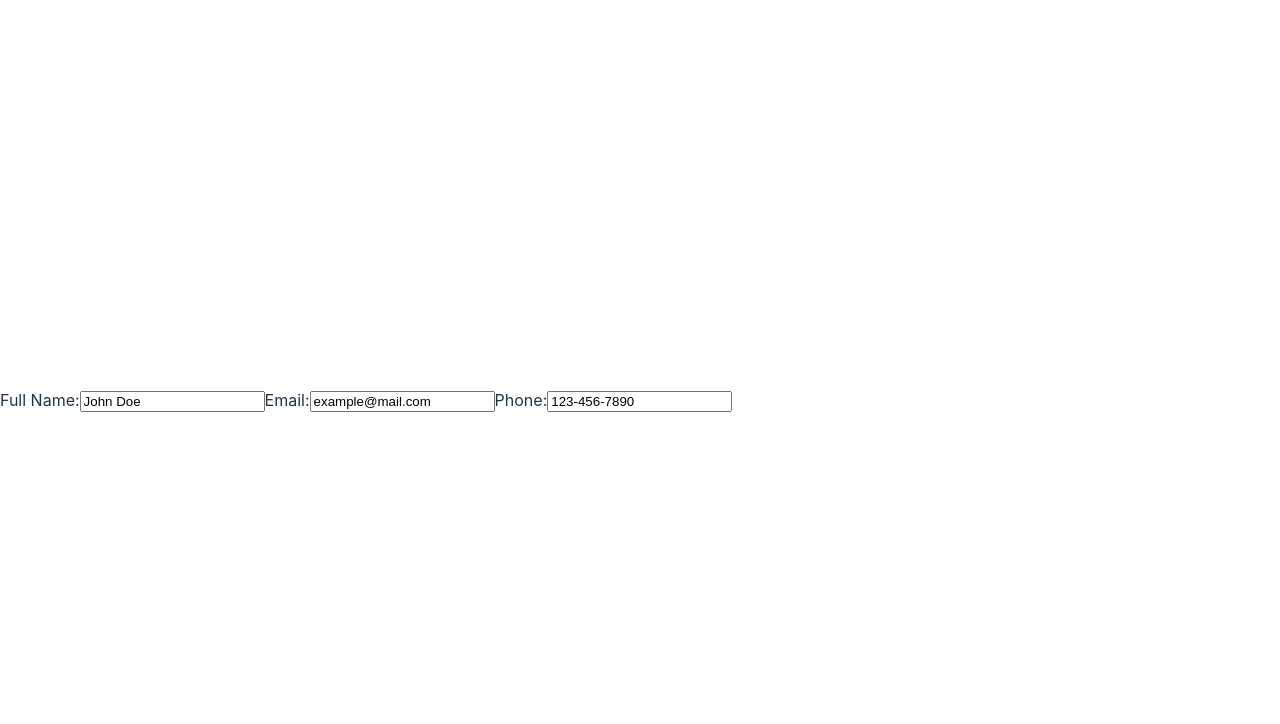
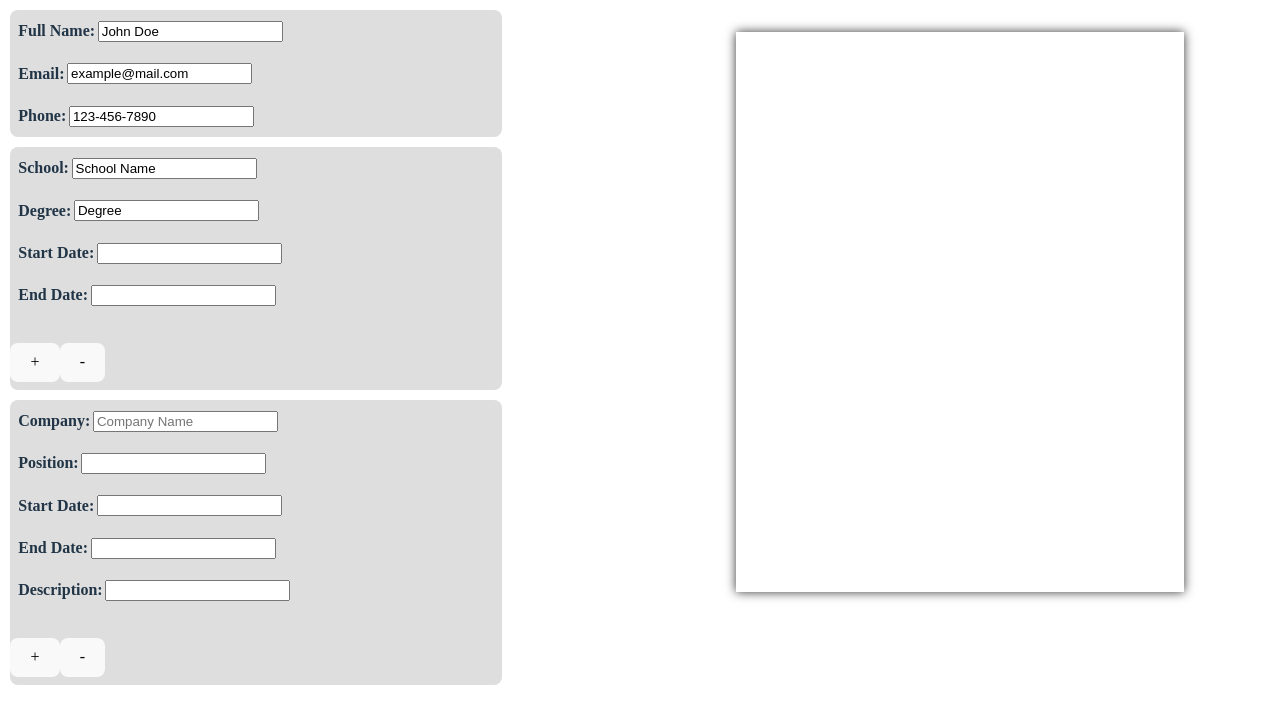
Before and after one commit to timalo/CVMaker, a React (Vite) app: page / in a window 1280 px wide. Shown: the top 724 px of the page. Built offline with nearby package versions, Linux system fonts and the light colour scheme.

Commit message:
Added input fields and the CV div. Will have to add functionality to buttons next prob.

```diff
--- /dev/null
+++ b/src/BasicInfoInput.jsx
@@ -0,0 +1,36 @@
+import { useState } from "react";
+
+export default function BasicInfoInput() {
+  const [name, setName] = useState("John Doe");
+  const [email, setEmail] = useState("example@mail.com");
+  const [phone, setPhone] = useState("123-456-7890");
+
+  const handleNameChange = (e) => {
+    setName(e.target.value);
+  };
+
+  const handleEmailChange = (e) => {
+    setEmail(e.target.value);
+  };
+
+  const handlePhoneChange = (e) => {
+    setPhone(e.target.value);
+  };
+
+  return (
+    <div className="basicInfoInput">
+      <label>
+        Full Name:
+        <input value={name} onChange={handleNameChange}></input>
+      </label>
+      <label>
+        Email:
+        <input value={email} onChange={handleEmailChange}></input>
+      </label>
+      <label>
+        Phone:
+        <input value={phone} onChange={handlePhoneChange}></input>
+      </label>
+    </div>
+  );
+}
--- a/src/CVMaker.jsx
+++ b/src/CVMaker.jsx
@@ -1,37 +1,28 @@
 import { useState } from "react";
+import BasicInfoInput from "./BasicInfoInput.jsx";
+import EducationInput from "./EducationInput.jsx";
+import JobInput from "./JobInput.jsx";
 
-export default function BasicInfoInput() {
-  const [name, setName] = useState("John Doe");
-  const [email, setEmail] = useState("example@mail.com");
-  const [phone, setPhone] = useState("123-456-7890");
-
-  const handleNameChange = (e) => {
-    setName(e.target.value);
-  };
-
-  const handleEmailChange = (e) => {
-    setEmail(e.target.value);
-  };
-
-  const handlePhoneChange = (e) => {
-    setPhone(e.target.value);
-  };
+export default function CVMaker() {
+  const [educationList, setEducationList] = useState([]);
+  const [jobList, setJobList] = useState([]);
+  //Should this ^ be here? Lol dunno, move somewhere else if needed.
 
   return (
-    <div className="inputDiv">
-      <div className="basicInfo">
-        <label>
-          Full Name:
-          <input value={name} onChange={handleNameChange}></input>
-        </label>
-        <label>
-          Email:
-          <input value={email} onChange={handleEmailChange}></input>
-        </label>
-        <label>
-          Phone:
-          <input value={phone} onChange={handlePhoneChange}></input>
-        </label>
+    <div className="content">
+      <div className="inputsDiv">
+        <div className="basicInfoDiv">
+          <BasicInfoInput />
+        </div>
+        <div className="educationsDiv">
+          <EducationInput />
+        </div>
+        <div className="jobsDiv">
+          <JobInput />
+        </div>
+      </div>
+      <div className="CVDiv">
+        <div className="CVContainer"></div>
       </div>
     </div>
   );
--- /dev/null
+++ b/src/EducationInput.jsx
@@ -0,0 +1,48 @@
+import { useState } from "react";
+
+export default function EducationInput() {
+  const [school, setSchool] = useState("School Name");
+  const [degree, setDegree] = useState("Degree");
+  const [startDate, setStartDate] = useState("");
+  const [endDate, setEndDate] = useState("");
+
+  return (
+    <div className="educationItem">
+      <label>
+        School:
+        <input
+          value={school}
+          onChange={(e) => setSchool(e.target.value)}
+          placeholder="School Name"
+        ></input>
+      </label>
+      <label>
+        Degree:
+        <input
+          value={degree}
+          onChange={(e) => setDegree(e.target.value)}
+          placeholder="Degree"
+        ></input>
+      </label>
+      <label>
+        Start Date:
+        <input
+          value={startDate}
+          onChange={(e) => setStartDate(e.target.value)}
+        ></input>
+      </label>
+      <label>
+        End Date:
+        <input
+          value={endDate}
+          onChange={(e) => setEndDate(e.target.value)}
+        ></input>
+      </label>
+      <br />
+      <div className="buttonsDiv">
+        <button className="newEduBtn">+</button>
+        <button className="removeEduBtn">-</button>
+      </div>
+    </div>
+  );
+}
--- /dev/null
+++ b/src/JobInput.jsx
@@ -0,0 +1,55 @@
+import { useState } from "react";
+
+export default function JobInput() {
+  const [company, setCompany] = useState("");
+  const [position, setPosition] = useState("");
+  const [startDate, setStartDate] = useState(""); //Use month/year dropdowns here?
+  const [endDate, setEndDate] = useState("");
+  const [description, setDescription] = useState("");
+
+  return (
+    <div className="jobInput">
+      <label>
+        Company:
+        <input
+          value={company}
+          onChange={(e) => setCompany(e.target.value)}
+          placeholder="Company Name"
+        ></input>
+      </label>
+      <label>
+        Position:
+        <input
+          value={position}
+          onChange={(e) => setPosition(e.target.value)}
+        ></input>
+      </label>
+      <label>
+        Start Date:
+        <input
+          value={startDate}
+          onChange={(e) => setStartDate(e.target.value)}
+        ></input>
+      </label>
+      <label>
+        End Date:
+        <input
+          value={endDate}
+          onChange={(e) => setEndDate(e.target.value)}
+        ></input>
+      </label>
+      <label>
+        Description:
+        <input
+          value={description}
+          onChange={(e) => setDescription(e.target.value)}
+        ></input>
+      </label>
+      <br />
+      <div className="buttonsDiv">
+        <button className="newJobBtn">+</button>
+        <button className="removeJobBtn">-</button>
+      </div>
+    </div>
+  );
+}
--- a/src/index.css
+++ b/src/index.css
@@ -1,5 +1,13 @@
-/* ALL CSS BELOW IS FROM EXAMPLES, MAY BE DELETED */
-:root {
+body {
+  min-height: 100vh;
+  margin: 0;
+}
+
+#root {
+  min-height: 100vh;
+}
+
+/* :root {
   font-family: Inter, system-ui, Avenir, Helvetica, Arial, sans-serif;
   line-height: 1.5;
   font-weight: 400;
@@ -12,7 +20,7 @@
   text-rendering: optimizeLegibility;
   -webkit-font-smoothing: antialiased;
   -moz-osx-font-smoothing: grayscale;
-}
+} */
 
 a {
   font-weight: 500;
@@ -21,14 +29,6 @@ a {
 }
 a:hover {
   color: #535bf2;
-}
-
-body {
-  margin: 0;
-  display: flex;
-  place-items: center;
-  min-width: 320px;
-  min-height: 100vh;
 }
 
 h1 {
@@ -46,6 +46,7 @@ button {
   background-color: #1a1a1a;
   cursor: pointer;
   transition: border-color 0.25s;
+  margin: 0.5em 0;
 }
 button:hover {
   border-color: #646cff;
@@ -53,6 +54,64 @@ button:hover {
 button:focus,
 button:focus-visible {
   outline: 4px auto -webkit-focus-ring-color;
+}
+
+.content {
+  height: 100vh;
+  display: flex;
+  flex-direction: row;
+}
+
+.inputsDiv {
+  min-width: 40%;
+  max-width: 40%;
+  margin-right: 10%;
+}
+
+.CVDiv {
+  width: 100%;
+  /* display: flex; */
+}
+
+.CVContainer {
+  /* These here just temporarily. Will change when content is added to container */
+  max-width: 70%;
+  min-height: 70%;
+  margin: 5% auto; /* Keeps it in the middle of div. Very gud */
+  box-shadow: 0 0 10px rgba(0, 0, 0, 0.8);
+}
+
+.basicInfoInput {
+  display: flex;
+  flex-direction: column;
+  background-color: #dedede;
+  border-radius: 8px;
+  margin: 2%;
+}
+
+label {
+  font-weight: 600;
+  padding: 0.5em 0.5em;
+}
+
+input {
+  margin: 0.2em 0.2em;
+}
+
+.jobInput {
+  display: flex;
+  flex-direction: column;
+  background-color: #dedede;
+  border-radius: 8px;
+  margin: 2%;
+}
+
+.educationItem {
+  display: flex;
+  flex-direction: column;
+  background-color: #dedede;
+  border-radius: 8px;
+  margin: 2%;
 }
 
 @media (prefers-color-scheme: light) {
--- a/src/main.jsx
+++ b/src/main.jsx
@@ -10,5 +10,3 @@ createRoot(document.getElementById("root")).render(
     <CVMaker />
   </StrictMode>
 );
-
-document.title = "CV Maker";
```
